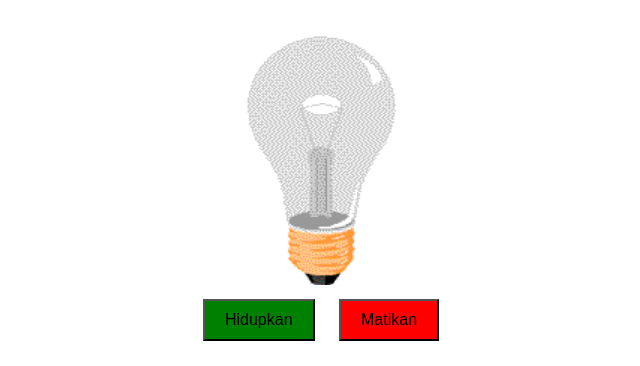
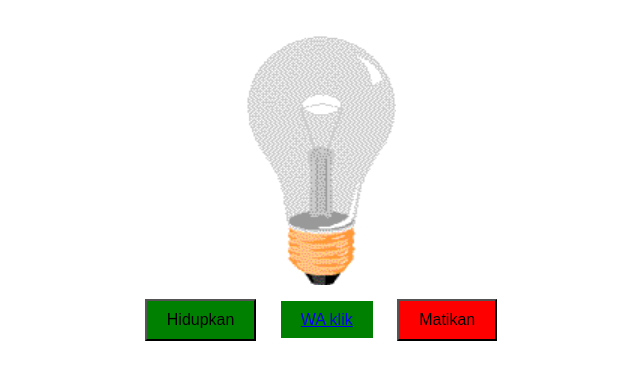
Before and after one commit to H4ntz-M4d/lampu-on-off, a plain HTML site: page index.html in a window 1280 px wide. Shown: the part 63-429 px from the top of the page, without its empty margins (319-959 px from the left). Drawn offline with Linux system fonts and the light colour scheme.

Commit message:
Update index.html

```diff
--- a/index.html
+++ b/index.html
@@ -14,6 +14,7 @@
     <img id="lamp" src="img/lampu-off.gif" alt="Lampu Mati" class="lamp">
   </div>
   <button class="btn-hijau" onclick="turnOn()">Hidupkan</button>
+  <a href="https://wa.me/+625242330490" class="btn-hijau">WA klik</a>
   <button class="btn-merah" onclick="turnOff()">Matikan</button>
 
   <h1>ini fitur box</h1>
```
